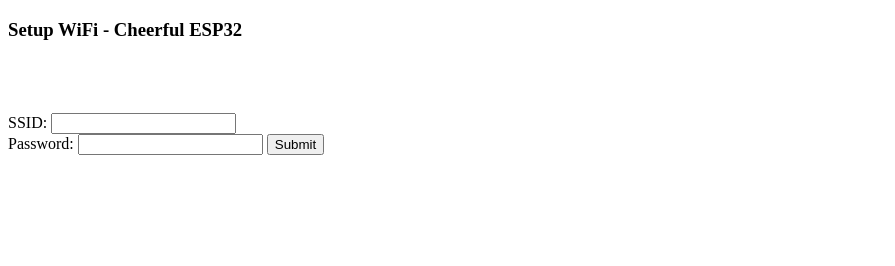
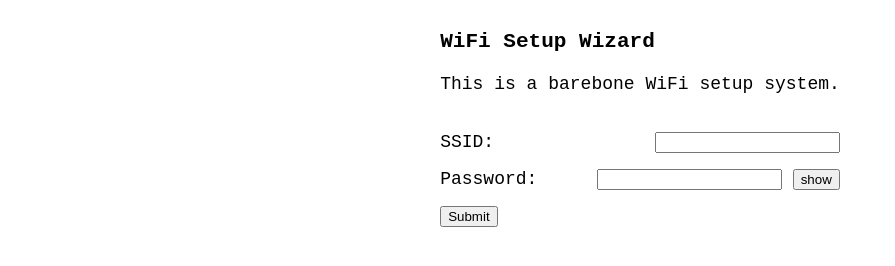
Before and after one commit to algasami/cheerful_esp32, a plain HTML site: page data/setup.html in a window 1280 px wide. Shown: the whole page, without its empty margins (0-895 px from the left). Drawn offline with Linux system fonts and the light colour scheme.

Commit message:
added wifi setting

```diff
--- a/data/setup.html
+++ b/data/setup.html
@@ -1,18 +1,72 @@
 <!DOCTYPE html>
 <html>
+  <style>
+    body {
+      font-size: large;
+      font-family: 'Courier New', Courier, monospace;
+    }
+    .center {
+      display: flex;
+      flex-direction: row;
+      justify-content: center;
+    }
+    .main-content {
+      max-width: 50rem;
+    }
+    .input-flex {
+      display: flex;
+      flex-direction: row;
+      justify-content: space-between;
+      margin-bottom: 1rem;
+    }
+  </style>
+  <script>
+    let hidden = true
+    function init()
+    {
+      const showhide = document.getElementById("show_hide")
+      showhide.onclick = () => {
+        hidden = !hidden
+        update()
+      }
+      update()
+    }
+    function update()
+    {
+      const pinput = document.getElementById("password_input")
+      const showhide = document.getElementById("show_hide")
+      showhide.textContent = hidden ? "show" : "hide"
+      pinput.type = hidden ? "password" : "text"
+    }
+    window.onload = init
+  </script>
   <head>
     <title>Setup WiFi</title>
     <meta name="viewport" content="width=device-width, initial-scale=1" />
   </head>
   <body>
-    <h3>Setup WiFi - Cheerful ESP32</h3>
-    <br /><br />
-    <form action="/init" method="POST">
-      <br />
-      SSID: <input type="text" name="SSID" />
-      <br />
-      Password: <input type="text" name="Password" />
-      <input type="submit" value="Submit" />
-    </form>
+    <div class="center">
+      <main class="main-content">
+        <h3>WiFi Setup Wizard</h3>
+        <p>
+          This is a barebone WiFi setup system.
+        </p>
+        <form action="/init" method="POST">
+          <br />
+          <span class="input-flex">
+            <span>SSID:</span>
+            <input type="text" name="SSID" />
+          </span>
+          <span class="input-flex">
+            <span>Password:</span>
+            <span>
+              <input id="password_input" type="password" name="Password" />
+              <button type="button" id="show_hide"></button>
+            </span>
+          </span>
+          <input type="submit" value="Submit" />
+        </form>
+      </main>
+    </div>
   </body>
 </html>
```
Also changed, not shown: 4 other files.
